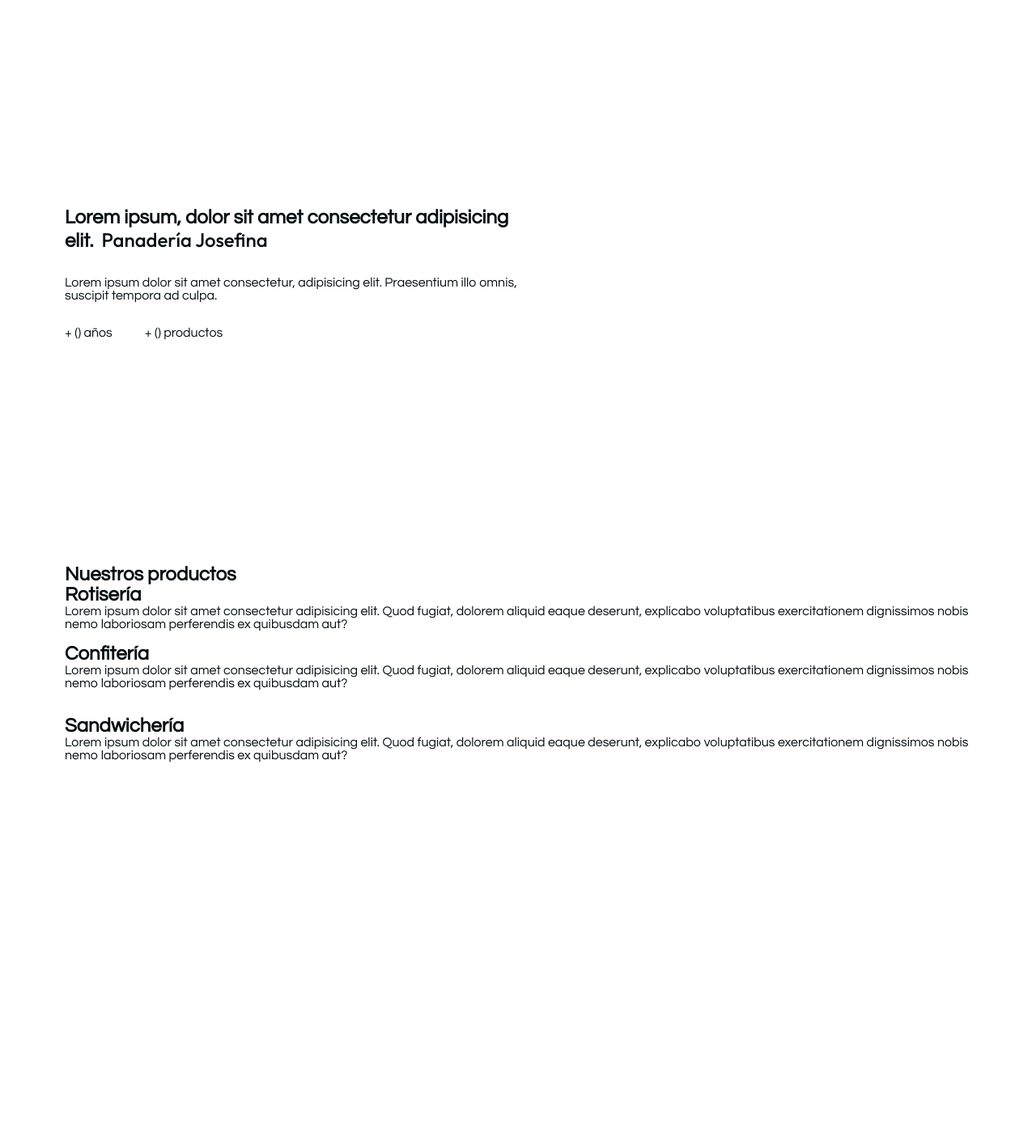
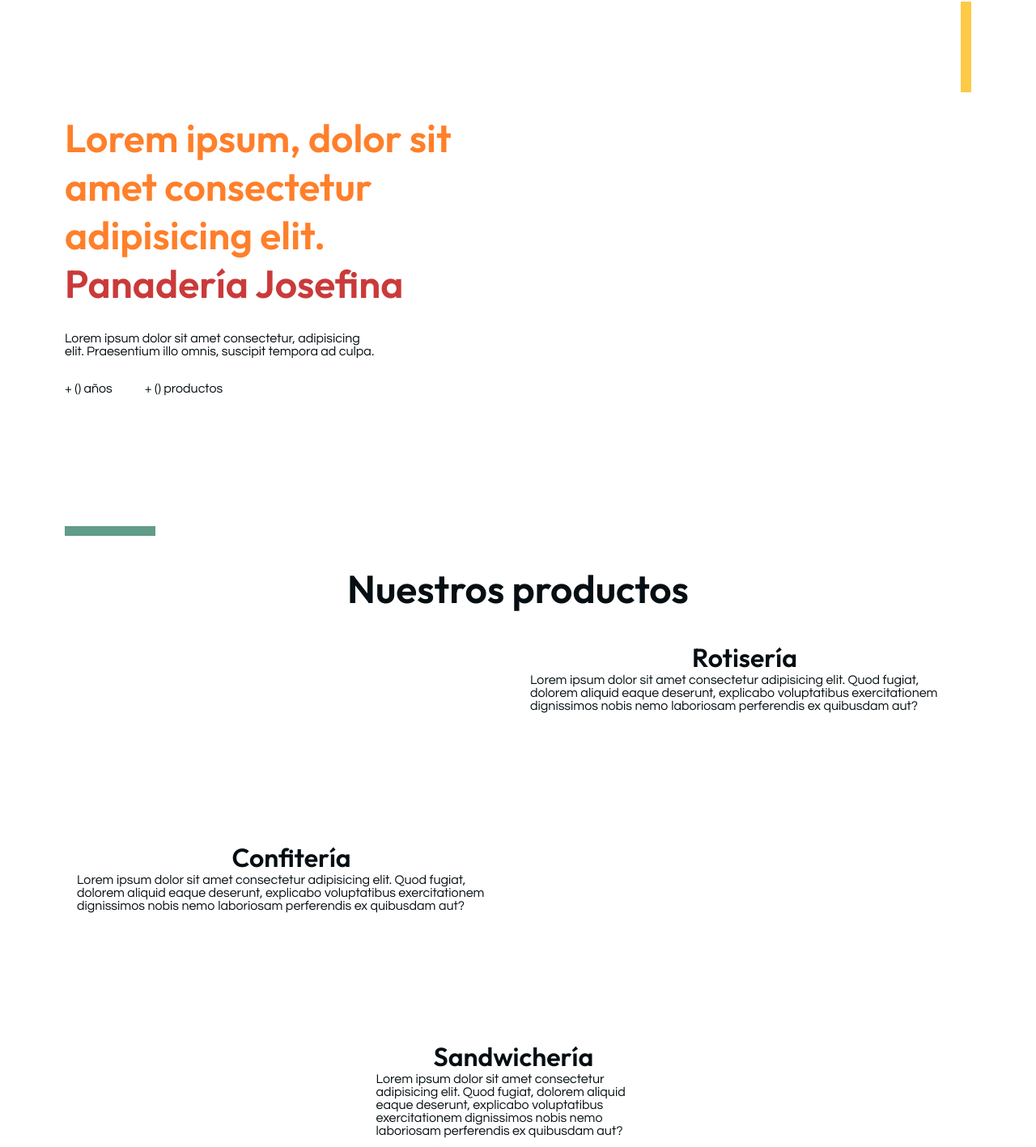
Before and after one commit to Veneburon15/panaderia_josefina, a React (Vite) app: page / in a window 1280 px wide. Shown: the part 95-1512 px from the top of the page at 81% size. Built offline with nearby package versions, Linux system fonts and the light colour scheme.

Commit message:
Home LayOut and main styles finalization, code optimization

```diff
--- a/src/Pages/Home/sections/HeroHome_section1.jsx
+++ b/src/Pages/Home/sections/HeroHome_section1.jsx
@@ -3,6 +3,7 @@ import React from 'react'
 const HeroHome_section1 = () => {
   return (
     <section className='heroHome'>
+      <div className='leftSideDiv'>
         <div className='leftTextContainer'>
           <div className='leftHeaderContainer'>
               <h2>Lorem ipsum, dolor sit amet consectetur adipisicing elit. </h2>
@@ -18,8 +19,13 @@ const HeroHome_section1 = () => {
             </div>
           </div>
         </div>
+        <span className='decorationBottomLine'></span>
+      </div>
+      <div className='rightSideDiv'>
         <img src="" alt="" />
         {/* Se puede considerar el anidar el img en un figure, dependiendo del tipo de imagen que vayamos a agregar, si sera relevante para el entendimiento de la pagina se nida, si es puramente estetico se agrega al flujo de la pagina anda mas */}
+        <span className='decorationRightLine'></span>
+      </div>
     </section>
   )
 }
--- a/src/Pages/Home/sections/ProductsHome_section2.jsx
+++ b/src/Pages/Home/sections/ProductsHome_section2.jsx
@@ -5,7 +5,7 @@ const ProductsHome_section2 = () => {
     <section className='productsHome'>
       <h2>Nuestros productos</h2>
       <div className='rotiseriaContainer'>
-        <div>
+        <div className='productsTextDiv'>
           <h2>Rotisería</h2>
           <p>Lorem ipsum dolor sit amet consectetur adipisicing elit. Quod fugiat, dolorem aliquid eaque deserunt, explicabo voluptatibus exercitationem dignissimos nobis nemo laboriosam perferendis ex quibusdam aut?</p>
         </div>
@@ -19,8 +19,8 @@ const ProductsHome_section2 = () => {
           <img src="" alt="" />
         </div>
       </div>
-      <div className='rotiseriaContainer'>
-        <div>
+      <div className='confiteriaContainer'>
+        <div className='productsTextDiv'>
           <h2>Confitería</h2>
           <p>Lorem ipsum dolor sit amet consectetur adipisicing elit. Quod fugiat, dolorem aliquid eaque deserunt, explicabo voluptatibus exercitationem dignissimos nobis nemo laboriosam perferendis ex quibusdam aut?</p>
         </div>
@@ -34,7 +34,7 @@ const ProductsHome_section2 = () => {
           <img src="" alt="" />
         </div>
       </div>
-      <div className='rotiseriaContainer'>
+      <div className='sandwicheriaContainer'>
         <div>
           <img src="" alt="" />
           <img src="" alt="" />
@@ -44,7 +44,7 @@ const ProductsHome_section2 = () => {
           <img src="" alt="" />
           <img src="" alt="" />
         </div>
-        <div>
+        <div className='productsTextDiv'>
           <h2>Sandwichería</h2>
           <p>Lorem ipsum dolor sit amet consectetur adipisicing elit. Quod fugiat, dolorem aliquid eaque deserunt, explicabo voluptatibus exercitationem dignissimos nobis nemo laboriosam perferendis ex quibusdam aut?</p>
         </div>
--- a/src/scss/_footer.scss
+++ b/src/scss/_footer.scss
@@ -7,8 +7,7 @@ footer {
     align-items: center;
 
     .leftSection{
-        display: flex;
-        flex-direction: column;
+        @include flex_column;
         gap: 10px;
         width: 35%;
 
@@ -27,8 +26,7 @@ footer {
         width: 30%;
 
         ul{
-            display: flex;
-            flex-direction: column;
+            @include flex_column;
             gap: 10px;
 
             .footerNavText{
--- a/src/scss/_homePage.scss
+++ b/src/scss/_homePage.scss
@@ -1,42 +1,144 @@
 .homeMain{
     // HOME PAGE GENERAL STYLES
-    section{
+    section:first-child{
         height: 90vh;
     }
+
+    section{
+        height: 100vh;
+    }
+
+    section:last-child{
+        height: 30vh;
+    }
+
 
     // HeroHome STYLES
     .heroHome{
         display: flex;
         align-items: center;
+        justify-content: space-between;
+        // CUANDO AGREGUEMOS LA IMAGEN HAY QUE BORRAR LA LINEA DE ARRIBA
+
+        .leftSideDiv{
+            @include flex_column;
+            height: 100%;
+            align-items: space-between;
+            width: 49%;
 
             .leftTextContainer{
-            display: flex;
-            flex-direction: column;
+                @include flex_column;
                 gap: 30px;
-            width: 50%;
+                height: 100%;
+                justify-content: center;
 
                 h1, h2 {
                     display: inline;
                     margin: 0;
                     padding: 0;
+                    font-size: 3rem;
                 }
 
                 h1{
-                padding: 0 0 0 5px;
+                    color: $primary-logo-color;
+                }
+
+                h2{
+                    color: $primary-color;
                 }
 
                 .anos_productosContainer{
-                display: flex;
-                flex-direction: row;
+                    @include flex_row;
                     gap: 40px;
+                }
+            }
+
+            .decorationBottomLine{
+                width: 7rem;
+                height: 0.8rem;
+                background-color: $secondary-complementary-color;
+                margin: 0 0 35px 0;
+            }
+
+        }
+
+        .rightSideDiv{
+            @include flex_row;
+            height: 100%;
+            padding: 25px 0 0 0;
+
+            .decorationRightLine{
+                height: 7rem;
+                width: 0.8rem;
+                background-color: $secondary-color;
+            }
+        }
+
+    }
+
+
+    // ProductsHome STYLES
+    .productsHome{
+        @include flex-column;
+        gap: 20px;
+        align-items: center;
+        margin: 0 0 35px 0;
+
+        h2{
+            text-align: center;
+            font-size: 3rem;
+        }
+
+        div{
+            height: 33%;
+
+            div{
+                height: 100%;
+
+                h2{
+                    font-size: 2rem;
                 }
             }
         }
 
+        .rotiseriaContainer{
+            display: flex;
+            flex-direction: row-reverse;
+            @include products_LayOut(50%);
+        }
 
-    // ProductHome STYLES
+        .confiteriaContainer{
+            @include flex_row;
+            @include products_LayOut(50%);
 
+        }
+
+        .sandwicheriaContainer{
+            @include flex_row;
+            @include products_LayOut(33%);
+
+        }
+    }
 
     // ContactHome STYLES
+    .contactHome{
+        display: flex;
+        @include center_all;
+        background-color: $main-complementary-color;
+        border-radius: 30px;
 
+        h2{
+            font-size: 2.35rem;
         }
+
+        h3{
+            font-weight: 450;
+        }
+
+        div{
+            @include flex-column;
+            @include center_all;
+            gap: 10px;
+        }
+    }
+}
--- a/src/scss/_mixins.scss
+++ b/src/scss/_mixins.scss
@@ -0,0 +1,31 @@
+@mixin flex_row{
+    display: flex;
+    flex-direction: row;
+}
+
+@mixin flex_column{
+    display: flex;
+    flex-direction: column;
+}
+
+@mixin center_all{
+    justify-content: center;
+    align-items: center;
+}
+
+// @mixin h1_font{
+//     font-family: $headers-font-Outfit;
+//     font-weight: 500;
+//     font-size: 2rem;
+// }
+
+
+// // // HOMEPAGE MIXINS
+@mixin products_LayOut ($width){
+    div{
+        width: $width;
+    }
+    .productsTextDiv{
+        padding: 15px;
+    }
+}
--- a/src/scss/_variables.scss
+++ b/src/scss/_variables.scss
@@ -9,7 +9,7 @@ $secondary-font-color: #dbc8c0;
 
 // PALETTE
 $primary-color: #ff7f2a;
-$complementart-main-color: #ff6f0e;
+$complementary-main-color: #ff6f0e;
 $primary-logo-color: #ca3a3a;
 $secondary-color: #fcca46;
 $terciary-color: #233d4d;
--- a/src/scss/universal.scss
+++ b/src/scss/universal.scss
@@ -19,6 +19,21 @@
     li{
         list-style: none;
     }
+
+    p, h1, h2, h3, h4 {
+        text-wrap: balance;
+        font-family: $headers-font-Outfit;
+    }
+
+    p, a, li {
+        font-family: $text-font;
+        font-weight: 100;
+    }
+
+    h2{
+        font-weight: 600;
+    }
+
 }
 
 
@@ -26,8 +41,8 @@
 
 // UNIVERSAL STYLES
 body{
-    font-family: $text-font;
     color: $main-font-color;
+    font-weight: 250;
 
     main{
         padding: 0 80px;
@@ -35,10 +50,15 @@ body{
 
     .bakeryHeader{
         font-family: $headers-font-Outfit;
-        font-weight: 500;
+        font-weight: 600;
     }
 
     .logo{
         width: 60px;
     }
+
+    section{
+        overflow: hidden;
+        // // // Si el responsive esta bien hecho al final no deberia necesitarlo
+    }
 }
```
Lines whose indentation alone changed are shown as unchanged.
